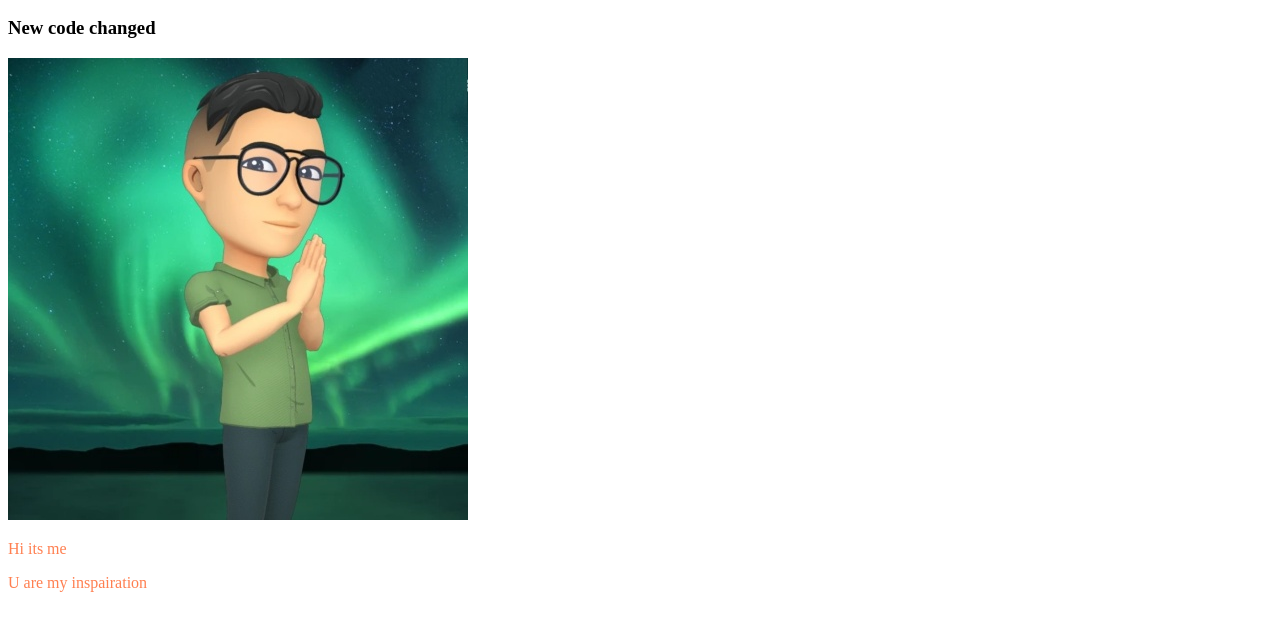
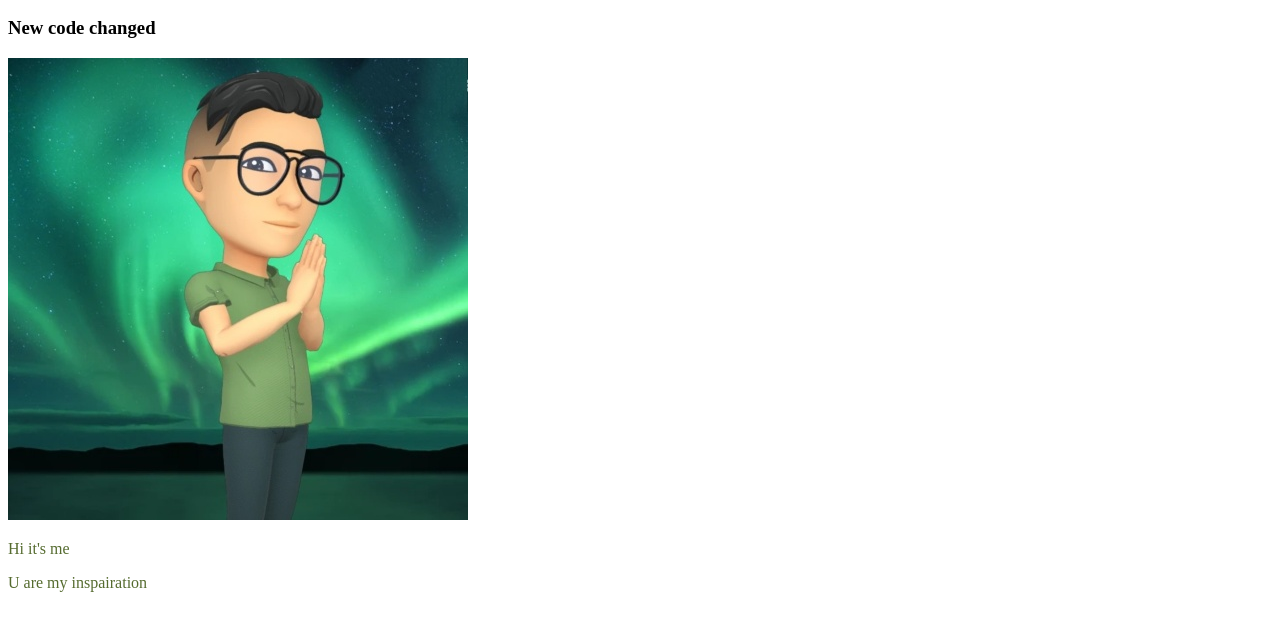
Before and after one commit to ahhhreza/my-third-repo, a plain HTML site: page index.html in a window 1280 px wide. Shown: the part 110-740 px from the top of the page. Drawn offline with Linux system fonts and the light colour scheme.

Commit message:
clr chng

```diff
--- a/index.html
+++ b/index.html
@@ -13,7 +13,7 @@
     <h2>Bhaiya i can code now</h2>
     <h3>New code changed</h3>
     <img src="my pic.jpg" alt="">
-    <p>Hi its me</p>
+    <p>Hi it's me</p>
     <p>U are my inspairation</p>
 
 
--- a/style.css
+++ b/style.css
@@ -1,5 +1,5 @@
 p{
-    color: coral;
+    color: darkolivegreen;
 }
 h1{
     background-color: darkblue;
```
